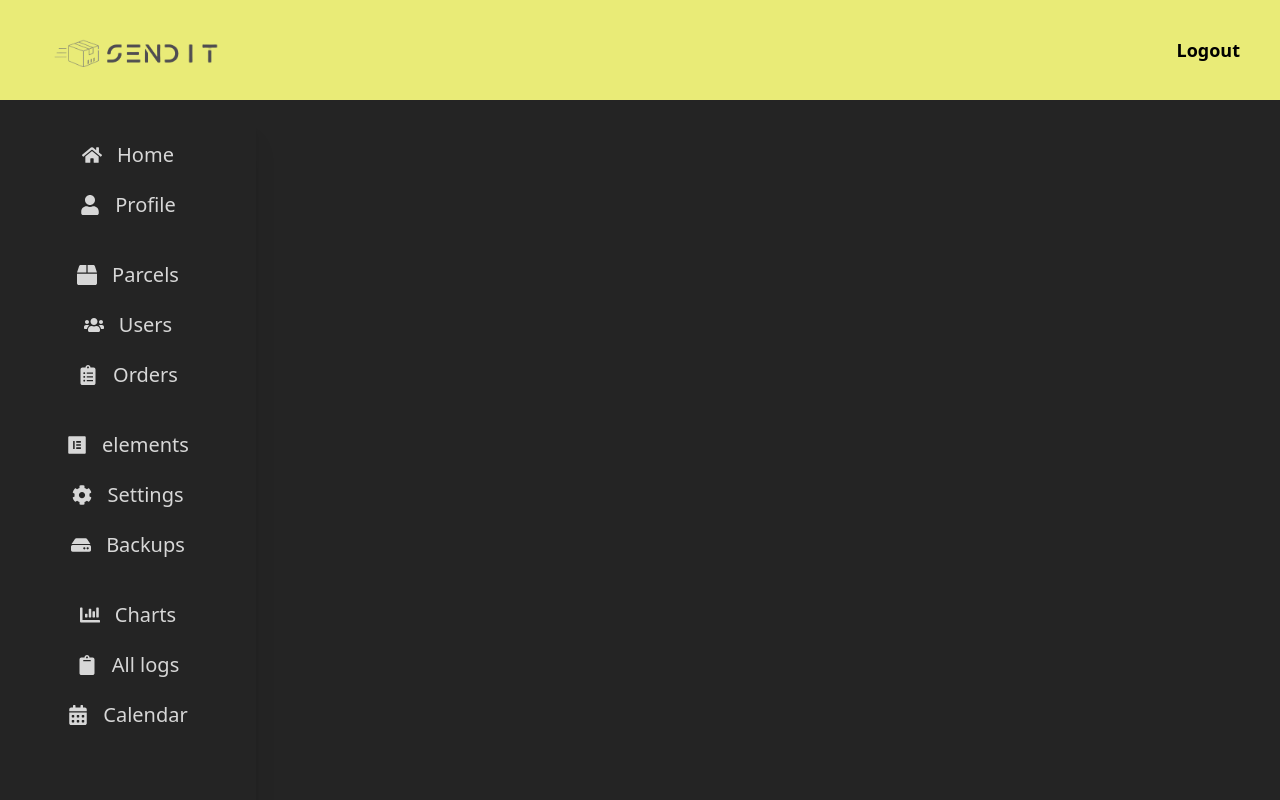
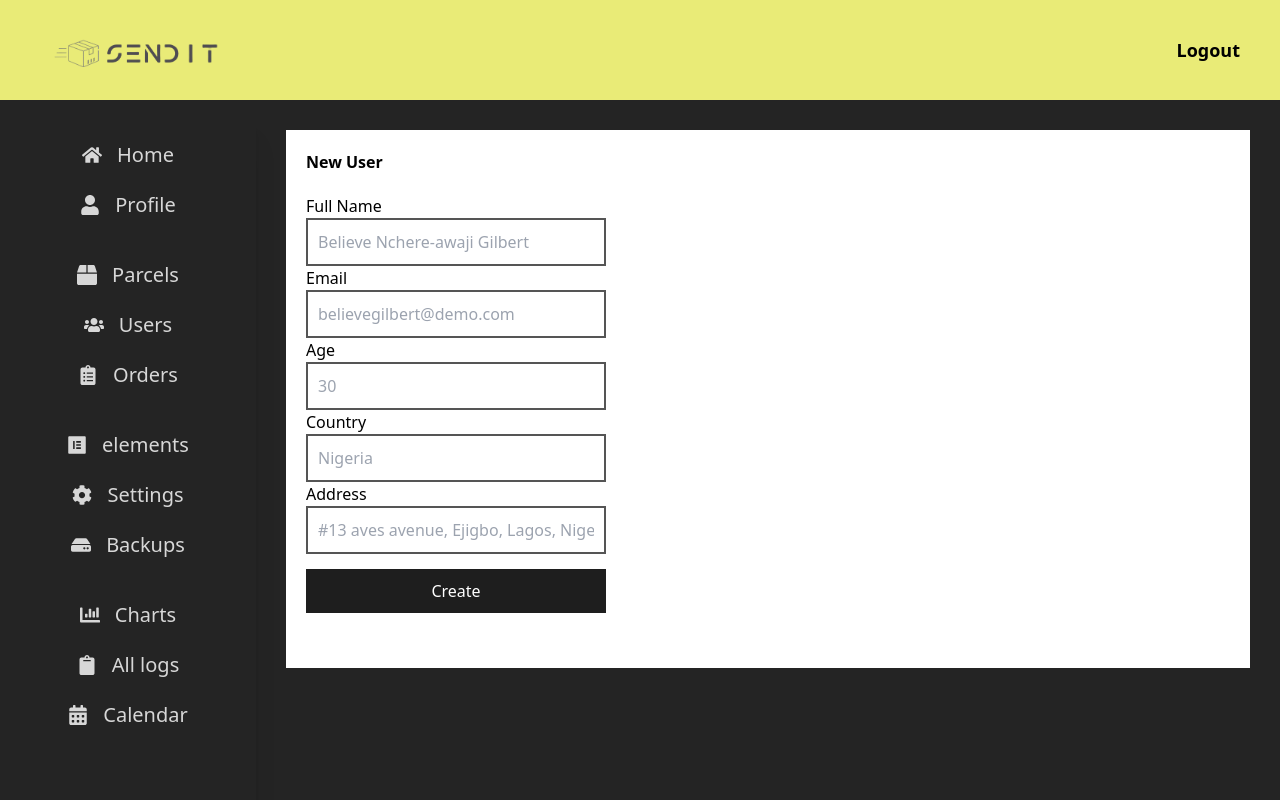
Before and after one commit to valanboy/sendit1, a React (Vite) app in the folder admin/: page /newuser in a window 1280 px wide. Shown: the top 800 px of the page. Built offline with nearby package versions, Linux system fonts and the light colour scheme.

Commit message:
created newuser page and formatted newpacel and parcels page

```diff
--- a/admin/src/pages/NewUser.jsx
+++ b/admin/src/pages/NewUser.jsx
@@ -1,10 +1,47 @@
-
 const NewUser = () => {
   return (
-    <div>
+    <div className="m-[30px] bg-[#fff] p-[20px]">
+      <h2 className="font-semibold">New User</h2>
 
+      <div className="flex flex-col my-[20px]">
+        <label htmlFor="">Full Name</label>
+        <input
+          type="text"
+          placeholder="Believe Nchere-awaji Gilbert"
+          className="border-2 border-[#555] border-solid p-[10px] w-[300px]"
+        />
+        <label htmlFor="">Email</label>
+        <input
+          type="email"
+          placeholder="believegilbert@demo.com"
+          className="border-2 border-[#555] border-solid p-[10px] w-[300px]"
+        />
+        <label htmlFor="">Age</label>
+        <input
+          type="number"
+          min="0"
+          max="120"
+          placeholder="30"
+          className="border-2 border-[#555] border-solid p-[10px] w-[300px]"
+        />
+        <label htmlFor="">Country</label>
+        <input
+          type="text"
+          placeholder="Nigeria"
+          className="border-2 border-[#555] border-solid p-[10px] w-[300px]"
+        />
+        <label htmlFor="">Address</label>
+        <input
+          type="text"
+          placeholder="#13 aves avenue, Ejigbo, Lagos, Nigeria"
+          className="border-2 border-[#555] border-solid p-[10px] w-[300px]"
+        />
+        <button className="bg-[#1e1e1e] cursor-pointer text-white p-[10px] w-[300px] my-[15px]">
+          Create
+        </button>
+      </div>
     </div>
-  )
-}
+  );
+};
 
-export default NewUser
+export default NewUser;
--- a/admin/src/pages/Parcels.jsx
+++ b/admin/src/pages/Parcels.jsx
@@ -1,65 +1,143 @@
-import { DataGrid } from '@mui/x-data-grid';
-import { FaTrash } from 'react-icons/fa';
-import { Link } from 'react-router-dom'
+import { DataGrid } from "@mui/x-data-grid";
+import { FaTrash } from "react-icons/fa";
+import { Link } from "react-router-dom";
 
 const columns = [
-  { field: 'id', headerName: 'ID', width: 70 },
-  { field: 'from', headerName: 'From', width: 120 },
-  { field: 'to', headerName: 'To', width: 120 },
-  { field: 'senderName', headerName: 'Sender Name', width: 150 },
-  { field: 'recipientName', headerName: 'Recipient Name', width: 150 },
-  { field: 'weight', headerName: 'Weight (kg)', width: 120 },
-  { field: 'cost', headerName: 'Cost ($)', width: 100 },
-  { field: 'edit', headerName: 'Edit', width: 150,
-    rendercell: (params)=>{
-      return(
+  { field: "id", headerName: "ID", width: 70 },
+  { field: "from", headerName: "From", width: 120 },
+  { field: "to", headerName: "To", width: 120 },
+  { field: "senderName", headerName: "Sender Name", width: 150 },
+  { field: "recipientName", headerName: "Recipient Name", width: 150 },
+  { field: "weight", headerName: "Weight (kg)", width: 120 },
+  { field: "cost", headerName: "Cost ($)", width: 100 },
+  {
+    field: "edit",
+    headerName: "Edit",
+    width: 150,
+    rendercell: (params) => {
+      return (
         <div>
-          <button className='bg-teal-500 text-white cursor-pointer w-[70px]'>Edit</button>
+          <button className="bg-teal-500 text-white cursor-pointer w-[70px]">
+            Edit
+          </button>
         </div>
-      )
-    }
-   },
+      );
+    },
+  },
 
-   { field: 'delete', headerName: 'Delete', width: 150,
-    rendercell: (params)=>{
-      return(
+  {
+    field: "delete",
+    headerName: "Delete",
+    width: 150,
+    rendercell: (params) => {
+      return (
         <div>
-        <FaTrash/>
+          <FaTrash />
         </div>
-      )
-    }
-   }
+      );
+    },
+  },
 ];
 
 const rows = [
-  { id: 1, from: 'New York', to: 'Los Angeles', senderName: 'Alice Smith', recipientName: 'Bob Johnson', weight: 2.5, cost: 15.0 },
-  { id: 2, from: 'Chicago', to: 'Miami', senderName: 'John Doe', recipientName: 'Jane Doe', weight: 5.0, cost: 25.0 },
-  { id: 3, from: 'Houston', to: 'Dallas', senderName: 'Sarah Lee', recipientName: 'Mark Brown', weight: 1.0, cost: 10.0 },
-  { id: 4, from: 'Seattle', to: 'Portland', senderName: 'James Wilson', recipientName: 'Emily Davis', weight: 3.2, cost: 18.5 },
-  { id: 5, from: 'Denver', to: 'Phoenix', senderName: 'Robert Chen', recipientName: 'Olivia White', weight: 4.0, cost: 20.0 },
-  { id: 6, from: 'San Diego', to: 'San Francisco', senderName: 'Linda Taylor', recipientName: 'Ethan Green', weight: 2.7, cost: 15.75 },
-  { id: 7, from: 'Boston', to: 'Orlando', senderName: 'Michael King', recipientName: 'Grace Moore', weight: 6.5, cost: 30.0 },
-  { id: 8, from: 'Austin', to: 'Atlanta', senderName: 'Karen Scott', recipientName: 'Chris Carter', weight: 2.0, cost: 12.0 },
-  { id: 9, from: 'Las Vegas', to: 'Honolulu', senderName: 'Patrick Lee', recipientName: 'Anna Brown', weight: 8.0, cost: 50.0 },
+  {
+    id: 1,
+    from: "New York",
+    to: "Los Angeles",
+    senderName: "Alice Smith",
+    recipientName: "Bob Johnson",
+    weight: 2.5,
+    cost: 15.0,
+  },
+  {
+    id: 2,
+    from: "Chicago",
+    to: "Miami",
+    senderName: "John Doe",
+    recipientName: "Jane Doe",
+    weight: 5.0,
+    cost: 25.0,
+  },
+  {
+    id: 3,
+    from: "Houston",
+    to: "Dallas",
+    senderName: "Sarah Lee",
+    recipientName: "Mark Brown",
+    weight: 1.0,
+    cost: 10.0,
+  },
+  {
+    id: 4,
+    from: "Seattle",
+    to: "Portland",
+    senderName: "James Wilson",
+    recipientName: "Emily Davis",
+    weight: 3.2,
+    cost: 18.5,
+  },
+  {
+    id: 5,
+    from: "Denver",
+    to: "Phoenix",
+    senderName: "Robert Chen",
+    recipientName: "Olivia White",
+    weight: 4.0,
+    cost: 20.0,
+  },
+  {
+    id: 6,
+    from: "San Diego",
+    to: "San Francisco",
+    senderName: "Linda Taylor",
+    recipientName: "Ethan Green",
+    weight: 2.7,
+    cost: 15.75,
+  },
+  {
+    id: 7,
+    from: "Boston",
+    to: "Orlando",
+    senderName: "Michael King",
+    recipientName: "Grace Moore",
+    weight: 6.5,
+    cost: 30.0,
+  },
+  {
+    id: 8,
+    from: "Austin",
+    to: "Atlanta",
+    senderName: "Karen Scott",
+    recipientName: "Chris Carter",
+    weight: 2.0,
+    cost: 12.0,
+  },
+  {
+    id: 9,
+    from: "Las Vegas",
+    to: "Honolulu",
+    senderName: "Patrick Lee",
+    recipientName: "Anna Brown",
+    weight: 8.0,
+    cost: 50.0,
+  },
 ];
 
 const Parcels = () => {
   return (
     <div className="m-[30px] bg-[#fff] p-[20px]">
       <div className="flex items-center justify-between">
-          <h1 className="m-[20px] text-[20px]">All parcels</h1>
-          <Link to="/newparcel">
-          <button className="bg-[#1e1e1e] text-white p-[10px] cursor-pointer">New Parcel</button>
-          </Link>
+        <h1 className="m-[20px] text-[20px]">All parcels</h1>
+        <Link to="/newparcel">
+          <button className="bg-[#1e1e1e] text-white p-[10px] cursor-pointer">
+            New Parcel
+          </button>
+        </Link>
       </div>
 
-      <DataGrid
-      rows={rows}
-      columns={columns}
-      checkboxSelection />
-   </div>
+      <DataGrid rows={rows} columns={columns} checkboxSelection />
+    </div>
+  );
+};
 
-  )
-}
-
-export default Parcels
+export default Parcels;
```
Also changed, not shown: admin/src/pages/NewParcel.jsx (+36 -17 lines).
